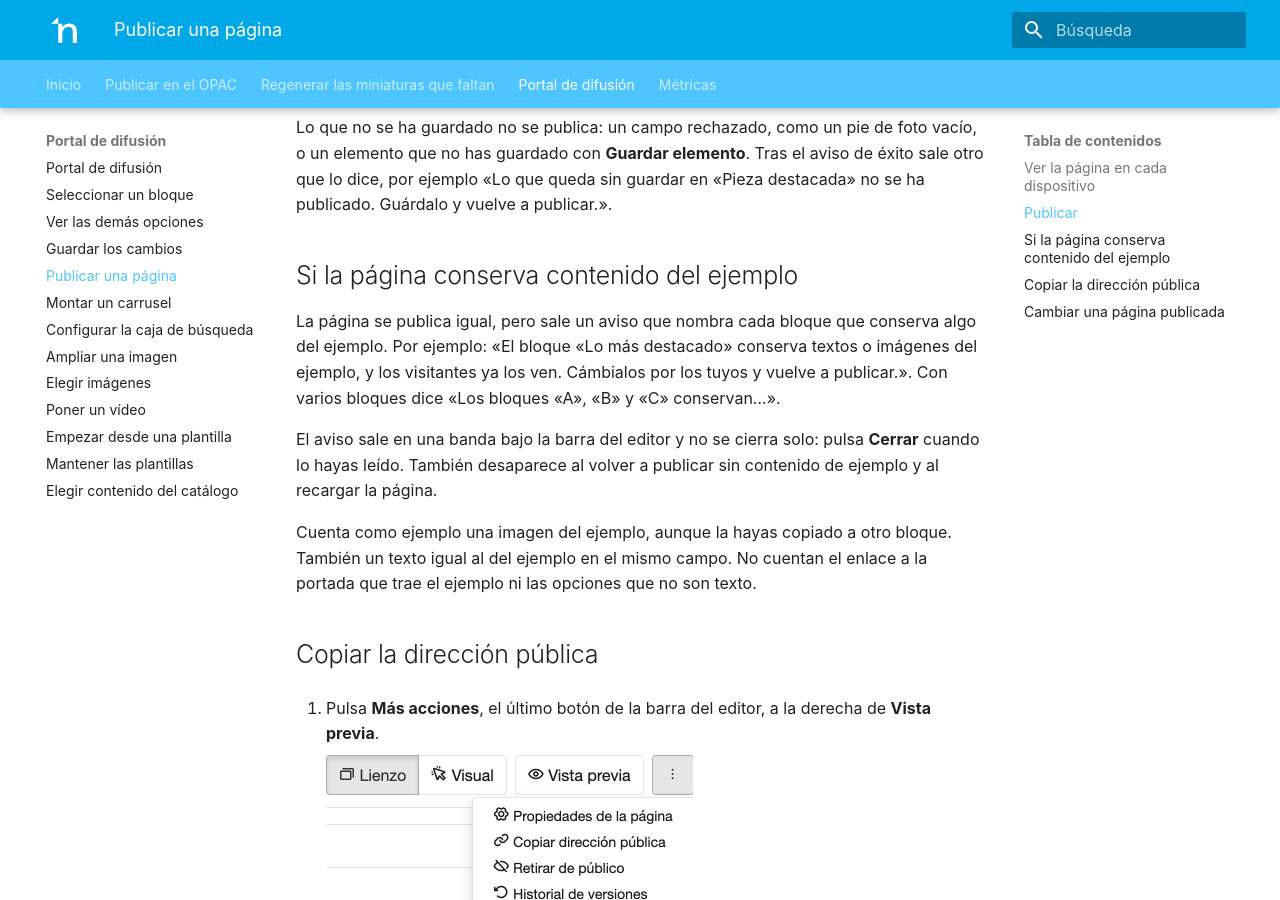
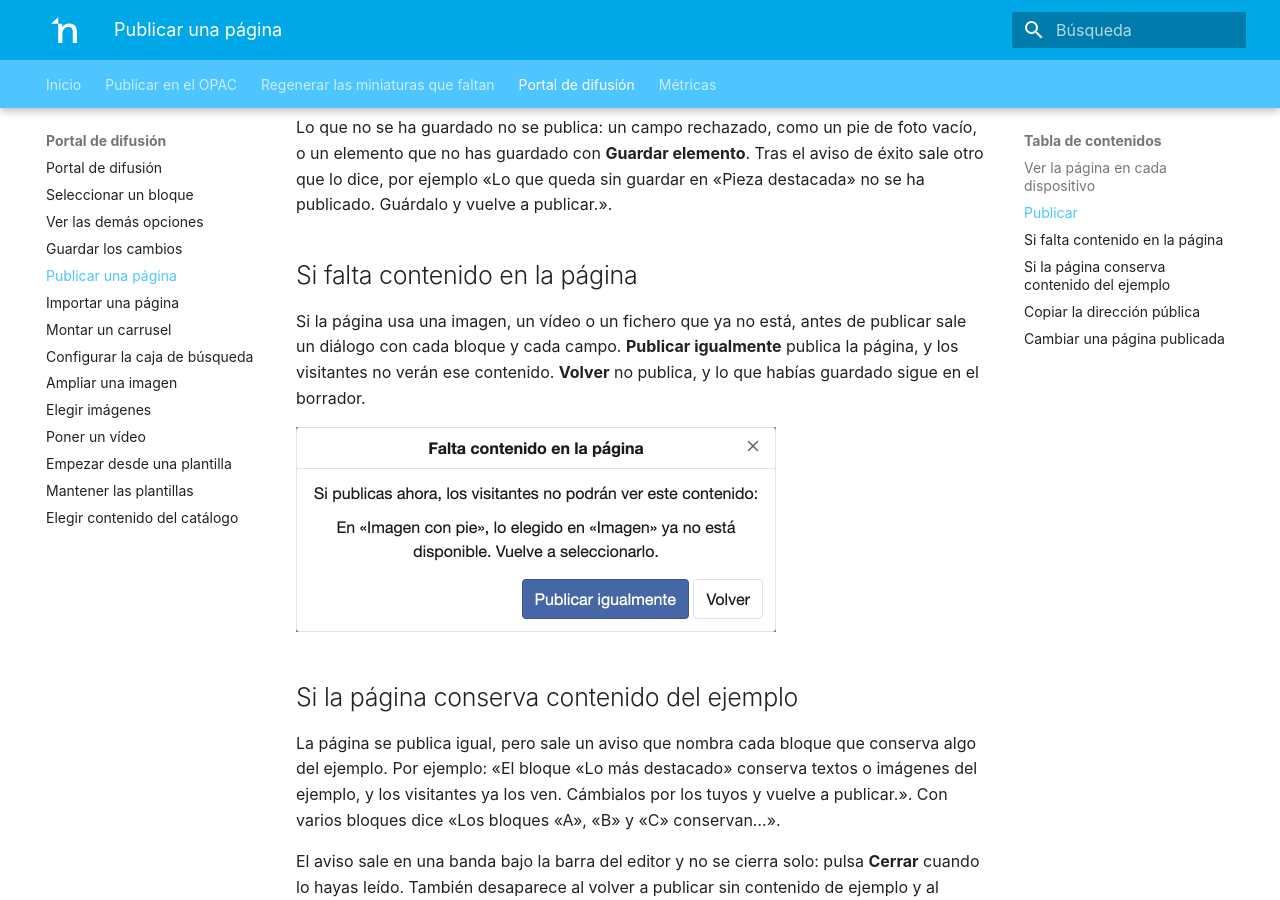
Before and after one commit to nubarchiva/nuba-docs, an MkDocs documentation site: the page built from docs/user-guide/diffusion-portal/publish.md, in a window 1280 px wide and 900 px high, scrolled down 1179 px. Built offline with MkDocs 1.6.1 and Material for MkDocs 9.7.7, drawn with Linux system fonts in a browser that asks for light colours; some of the changed text lies outside the part shown.

Commit message:
docs(user-guide): importar una página y aviso antes de publicar
Página nueva para importar una página desde un fichero, y apartado de publicar cuando falta contenido.

```diff
--- a/docs/user-guide/diffusion-portal/publish.md
+++ b/docs/user-guide/diffusion-portal/publish.md
@@ -39,6 +39,14 @@ buscar como lo haría un visitante, publica la página y abre su dirección púb
 Lo que no se ha guardado no se publica: un campo rechazado, como un pie de foto vacío, o un elemento que no has
 guardado con **Guardar elemento**. Tras el aviso de éxito sale otro que lo dice, por ejemplo «Lo que queda sin guardar
 en «Pieza destacada» no se ha publicado. Guárdalo y vuelve a publicar.».
+
+## Si falta contenido en la página
+
+Si la página usa una imagen, un vídeo o un fichero que ya no está, antes de publicar sale un diálogo con cada bloque y cada
+campo. **Publicar igualmente** publica la página, y los visitantes no verán ese contenido. **Volver** no publica, y lo
+que habías guardado sigue en el borrador.
+
+![El diálogo Falta contenido en la página.](../../assets/screenshots/es/diffusion-portal/publish/missing-content.png){ width="480" }
 
 ## Si la página conserva contenido del ejemplo
 
--- a/mkdocs.yml
+++ b/mkdocs.yml
@@ -90,6 +90,7 @@ nav:
       - Ver las demás opciones: user-guide/diffusion-portal/block-options.md
       - Guardar los cambios: user-guide/diffusion-portal/save-changes.md
       - Publicar una página: user-guide/diffusion-portal/publish.md
+      - Importar una página: user-guide/diffusion-portal/import-page.md
       - Montar un carrusel: user-guide/diffusion-portal/carousel.md
       - Configurar la caja de búsqueda: user-guide/diffusion-portal/search-box.md
       - Ampliar una imagen: user-guide/diffusion-portal/image-zoom.md
```
Also changed, not shown: docs/user-guide/diffusion-portal/import-page.md (added, +45 -0 lines), docs/user-guide/diffusion-portal/index.md (+1 -0 lines), docs/assets/screenshots/es/diffusion-portal/import-page/menu.png (added), docs/assets/screenshots/es/diffusion-portal/import-page/review.png (added), docs/assets/screenshots/es/diffusion-portal/publish/missing-content.png (added).
